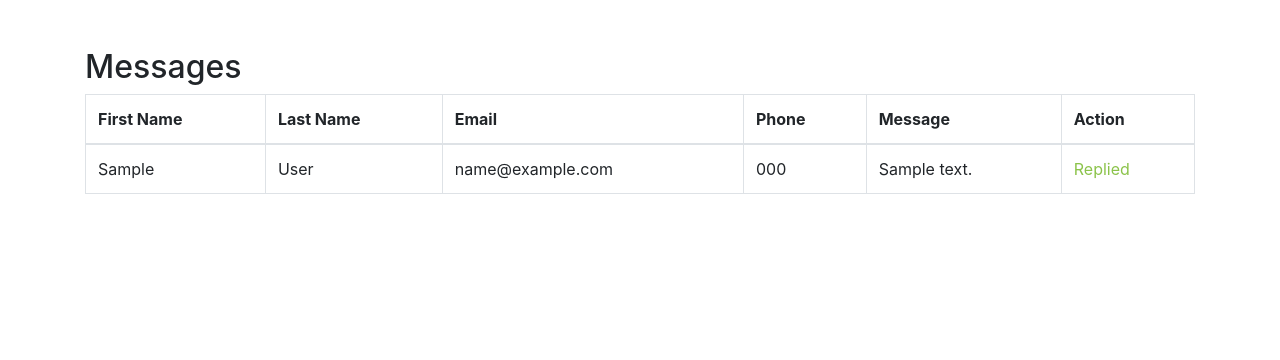
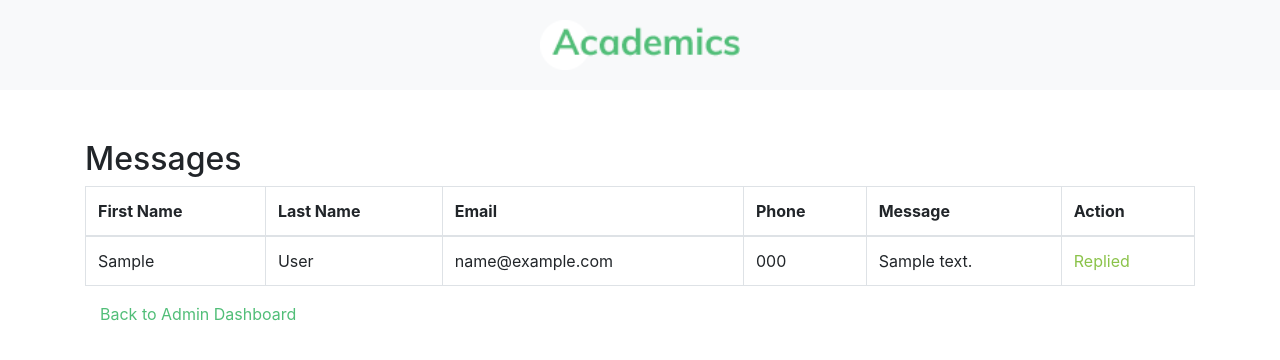
Before and after one commit to divyaantonty/virtual_classroom, a Django app: page /view-messages/ in a window 1280 px wide. Shown: the top 360 px of the page. Run offline with Django 5.2, Linux system fonts and the light colour scheme; tables that the repository leaves empty hold one stand-in row (values such as "Sample post"); parts of the project's set-up code (start-up, migrations or seed data) failed here and were passed over; some libraries are stand-ins or nearby versions.

Commit message:
view_message_updated

```diff
--- a/myApp/templates/view_messages.html
+++ b/myApp/templates/view_messages.html
@@ -6,8 +6,49 @@
     <meta name="viewport" content="width=device-width, initial-scale=1.0">
     <title>View Messages</title>
     <link rel="stylesheet" href="{% static 'css/bootstrap.min.css' %}">
+    <style>
+        .site-header, .site-footer {
+            background-color: #f8f9fa;
+            padding: 20px 0;
+        }
+
+        .site-header img {
+            height: 50px;
+        }
+
+        .site-footer {
+            text-align: center;
+        }
+
+        .site-footer p {
+            margin: 0;
+            font-size: 14px;
+            color: #6c757d;
+        }
+
+        .container.mt-5 {
+            margin-top: 50px !important;
+        }
+
+        .logo-container {
+            display: flex;
+            justify-content: center;
+            align-items: center;
+        }
+    </style>
 </head>
 <body>
+
+    <!-- Header -->
+    <header class="site-header">
+        <div class="container logo-container">
+            <a href="{% url 'index' %}">
+                <img src="{% static 'images/logo.png' %}" alt="Logo">
+            </a>
+        </div>
+    </header>
+
+    <!-- Main Content -->
     <div class="container mt-5">
         <h2>Messages</h2>
         <table class="table table-bordered">
@@ -43,7 +84,11 @@
                 {% endfor %}
             </tbody>
         </table>
+        <div class="container back-btn-container">
+            <a href="{% url 'admin_dashboard' %}" class="back-btn">Back to Admin Dashboard</a>
+        </div>
     </div>
+
 
     <script src="{% static 'js/jquery-3.3.1.min.js' %}"></script>
     <script src="{% static 'js/bootstrap.min.js' %}"></script>
```
